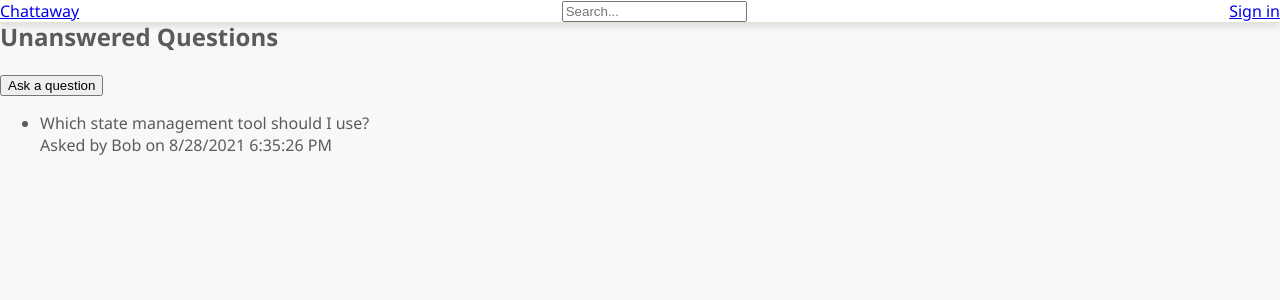
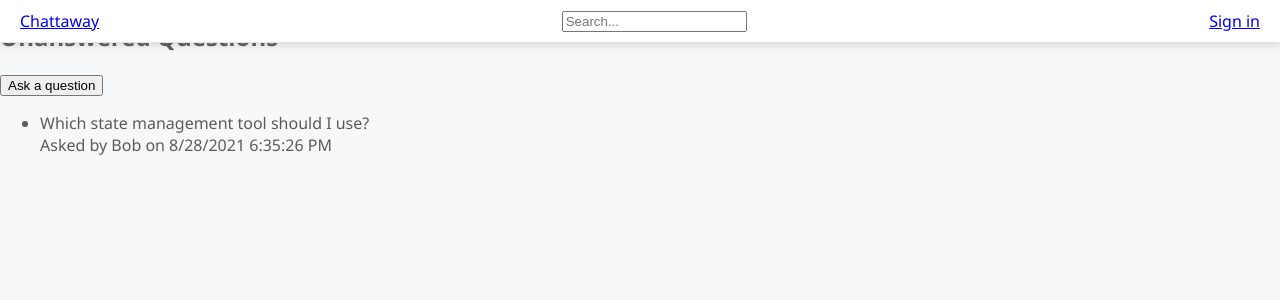
Before and after one commit to MaximPVladimirovich/Forum-Project_React, a React (Create React App) app: page / in a window 1280 px wide. Shown: the top 300 px of the page. Built offline with nearby package versions, Linux system fonts and the light colour scheme.

Commit message:
Added styles to header.tsx

```diff
--- a/src/App.tsx
+++ b/src/App.tsx
@@ -4,12 +4,14 @@ import React from 'react';
 import { Header } from './Components/Header'
 import { HomePage } from './Pages/HomePage'
 
+import {fontFamily, fontSize, gray2} from './css/Styles'
+
 function App() {
   return (
     <div css={css`
-    font-family: 'Segoe UI', 'Helvetica Neue', sans-serif;
-    font-size: 16px;
-    color: #5c5a5a;
+    font-family: ${fontFamily};
+    font-size: ${fontSize};
+    color: ${gray2};
     `
     }>
       <Header />
--- a/src/Components/Header.tsx
+++ b/src/Components/Header.tsx
@@ -1,5 +1,7 @@
+/** @jsxImportSource @emotion/react */
+import { css } from '@emotion/react';
+import { fontFamily, fontSize, gray1, gray2, gray5 } from '../css/Styles';
 import React from 'react'
-import styles from '../css/Header.module.css'
 
 export const Header = function() {
 
@@ -8,7 +10,19 @@ export const Header = function() {
   }
 
   return (
-    <div className={styles.container}>
+    <div css={css`
+    position: fixed;
+    box-sizing: border-box;
+    top: 0;
+    width: 100%;
+    display: flex;
+    align-items: center;
+    justify-content: space-between;
+    padding: 10px 20px;
+    background-color: #fff;
+    border-bottom: 1px solid ${gray5};
+    box-shadow: 0 3px 7px 0 rgba(110, 112, 114, 0.21);
+    `}>
       <a href='./'>Chattaway</a>
       <input type='text' placeholder='Search...' onChange={handleSearchInputChange}/>
       <a href='./signin'><span>Sign in</span></a>
--- a/src/css/Header.module.css
+++ /dev/null
@@ -1,13 +0,0 @@
-.container {
-  position: fixed;
-  box-sizing: border-box;
-  top: 0;
-  width: 100%;
-  display: flex;
-  align-items: center;
-  justify-content: space-between;
-  padding: 10px, 20px;
-  background-color: #fff;
-  border-bottom: 1px solid #e5e2d2;
-  box-shadow: 0 3px 7px 0 rgba(110, 112, 114, 0.21);
-}
```
